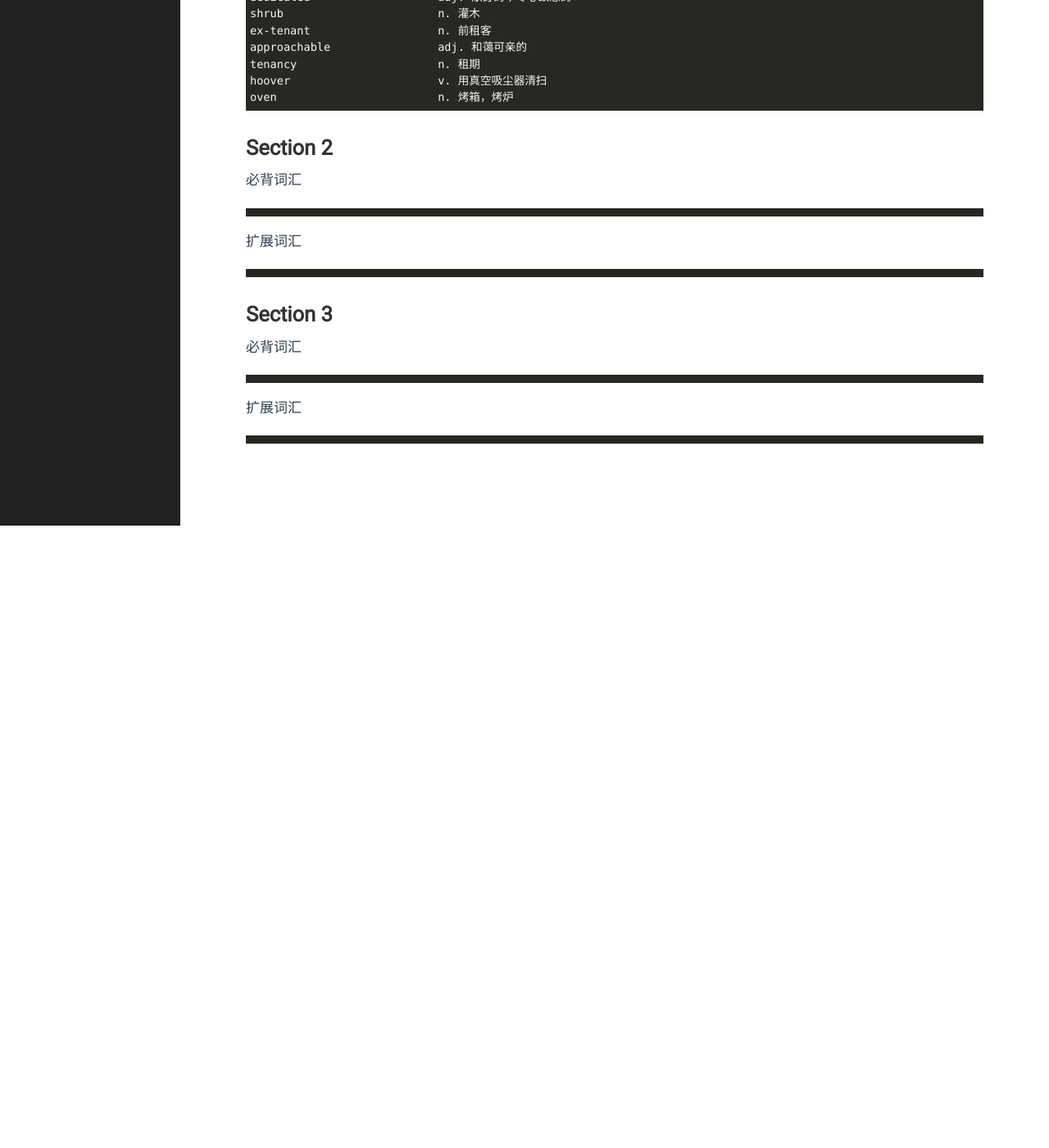
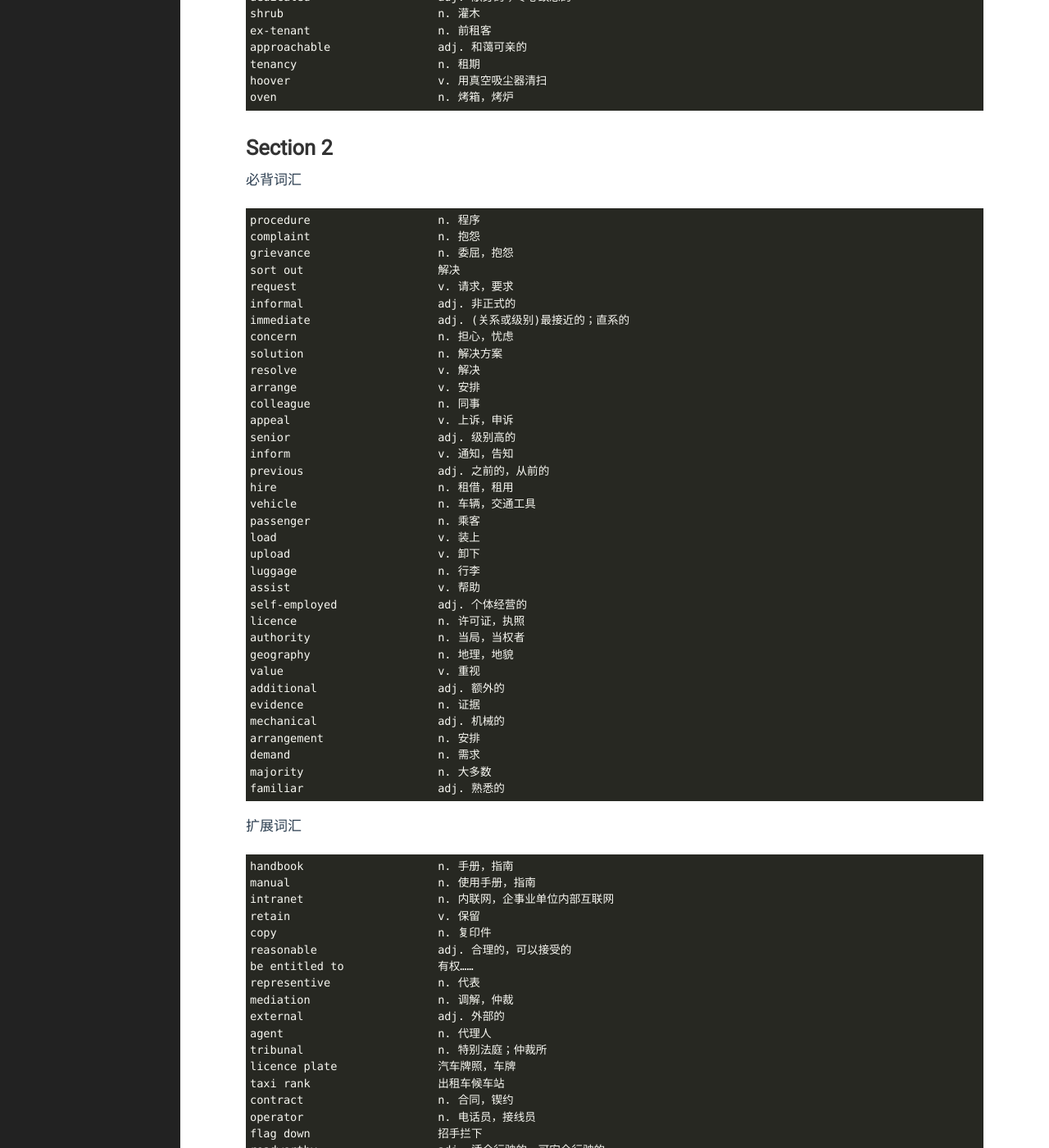
Before and after one commit to yejinp/yejinp.github.io, a Jekyll site: the page built from _posts/2023-05-27-vocabularies for IELTS 17-3 general Training.markdown, in a window 1280 px wide and 1400 px high, scrolled down 2130 px. Shown: the whole window at 82% size. Built offline with Jekyll 4.4.1, drawn with Linux system fonts in a browser that asks for light colours; before the commit the page ends 2771 px from its top, so only the background shows below that; some of the changed text lies outside the part shown.

Commit message:
add new vocabulary

````diff
--- a/_posts/2023-05-27-vocabularies for IELTS 17-3 general Training.markdown
+++ b/_posts/2023-05-27-vocabularies for IELTS 17-3 general Training.markdown
@@ -106,10 +106,67 @@ oven                        n. 烤箱，烤炉
 # Section 2 #
 必背词汇
 ```
+procedure                   n. 程序
+complaint                   n. 抱怨
+grievance                   n. 委屈，抱怨
+sort out                    解决
+request                     v. 请求，要求
+informal                    adj. 非正式的
+immediate                   adj. (关系或级别)最接近的；直系的
+concern                     n. 担心，忧虑
+solution                    n. 解决方案
+resolve                     v. 解决
+arrange                     v. 安排
+colleague                   n. 同事
+appeal                      v. 上诉，申诉
+senior                      adj. 级别高的
+inform                      v. 通知，告知
+previous                    adj. 之前的，从前的
+hire                        n. 租借，租用
+vehicle                     n. 车辆，交通工具
+passenger                   n. 乘客
+load                        v. 装上
+upload                      v. 卸下
+luggage                     n. 行李
+assist                      v. 帮助
+self-employed               adj. 个体经营的
+licence                     n. 许可证，执照
+authority                   n. 当局，当权者
+geography                   n. 地理，地貌
+value                       v. 重视
+additional                  adj. 额外的
+evidence                    n. 证据
+mechanical                  adj. 机械的
+arrangement                 n. 安排
+demand                      n. 需求
+majority                    n. 大多数
+familiar                    adj. 熟悉的
 ```
 扩展词汇
 
 ```
+handbook                    n. 手册，指南
+manual                      n. 使用手册，指南
+intranet                    n. 内联网，企事业单位内部互联网
+retain                      v. 保留
+copy                        n. 复印件
+reasonable                  adj. 合理的，可以接受的
+be entitled to              有权……
+representive                n. 代表
+mediation                   n. 调解，仲裁
+external                    adj. 外部的
+agent                       n. 代理人
+tribunal                    n. 特别法庭；仲裁所
+licence plate               汽车牌照，车牌
+taxi rank                   出租车候车站
+contract                    n. 合同，锲约
+operator                    n. 电话员，接线员
+flag down                   招手拦下
+roadworthy                  adj. 适合行驶的，可安全行驶的
+account                     n. 账目
+constantly                  adv. 始终地，一直地
+tactful                     adj. 圆滑的，得体的
+numeracy                    n. 计算能力
 ```
 
 # Section 3 #
````
